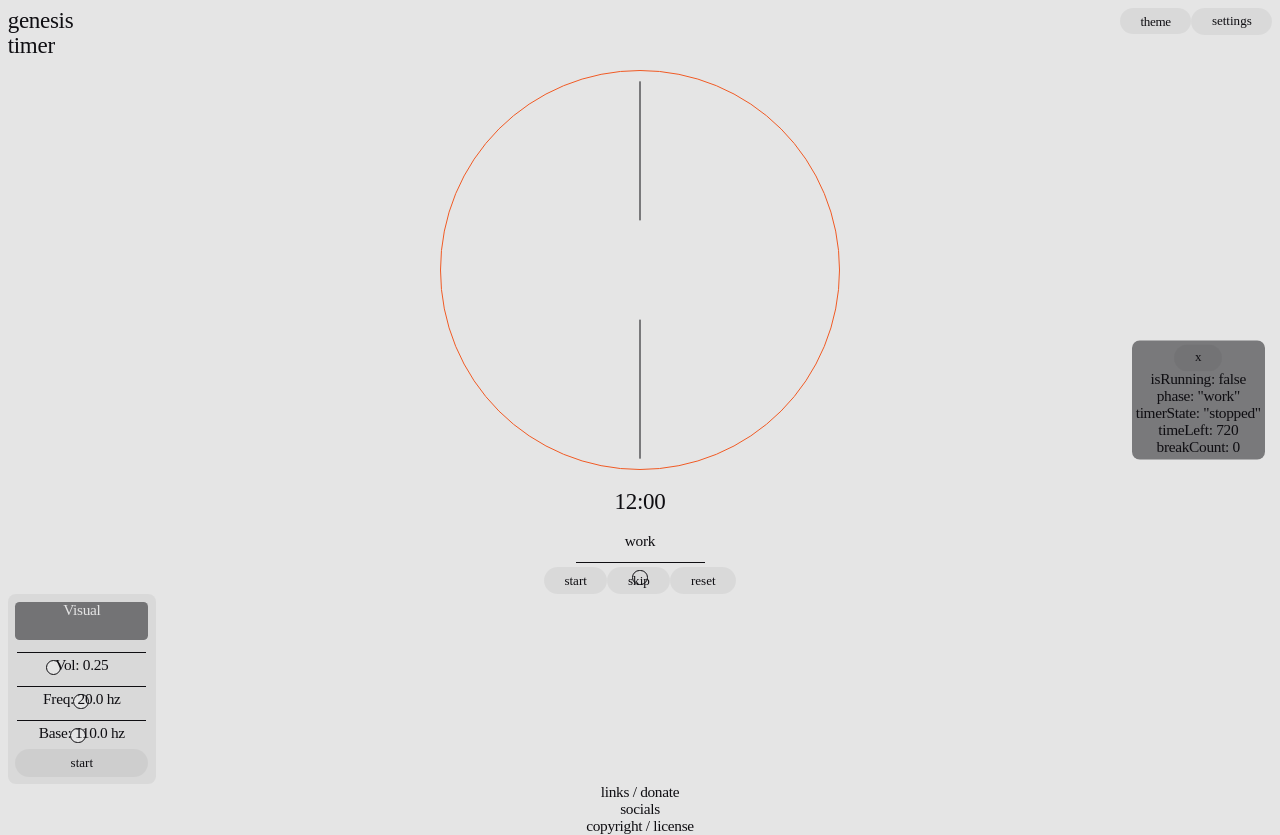
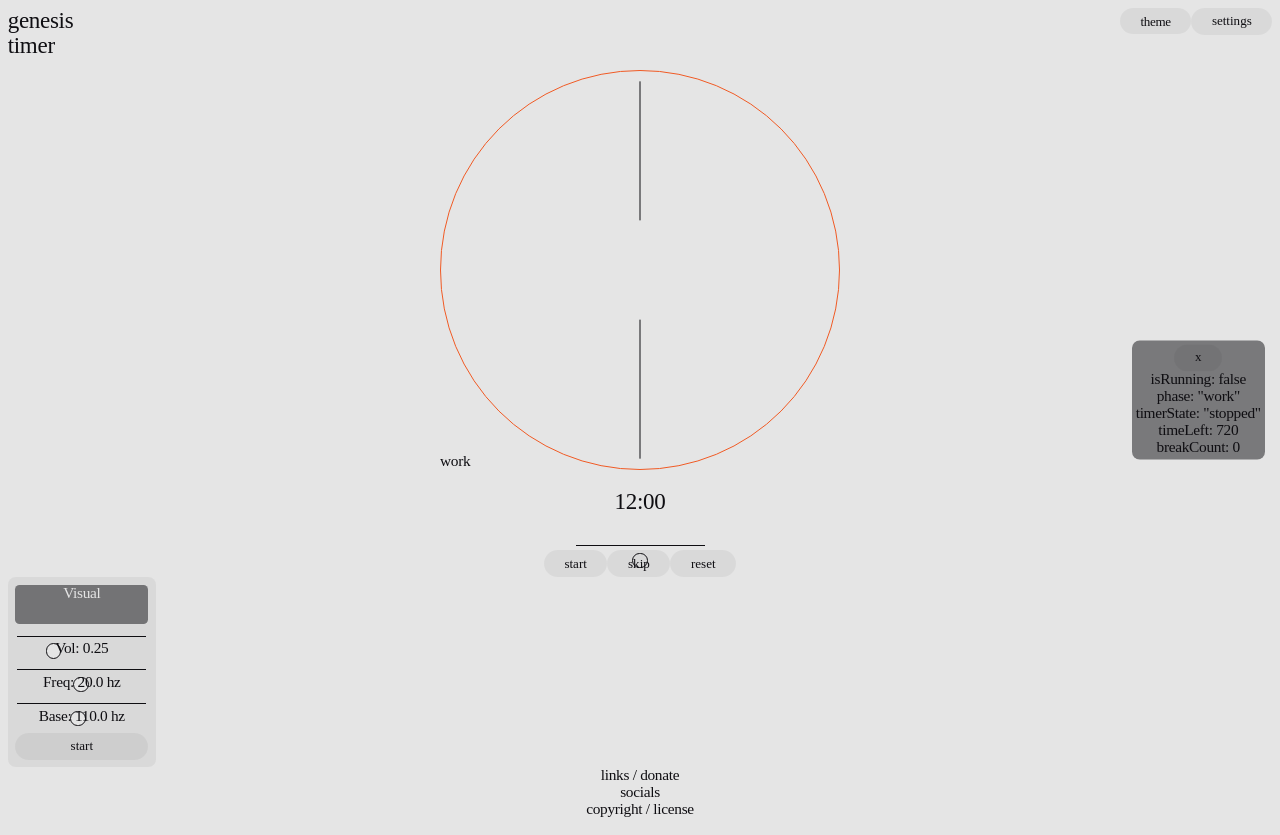
Before and after one commit to vincetol/genesis-timer, a React (Vite) app: page / in a window 1280 px wide. Built offline with nearby package versions, Linux system fonts and the light colour scheme; a web font is replaced by a local one.

Commit message:
fix: moved timer phase from timer to visual

```diff
--- a/src/components/timer/timer.tsx
+++ b/src/components/timer/timer.tsx
@@ -26,7 +26,6 @@ export default function Timer() {
         />
         <div>
           <h1>{formattedTime}</h1>
-          <div>{phase === "break" ? "break" : "work"}</div>
           <input
             type="range"
             min={DEFAULT_SETTINGS.min}
--- a/src/components/timer/timerVisual.module.css
+++ b/src/components/timer/timerVisual.module.css
@@ -41,6 +41,12 @@
 .Visual:after {
   bottom: 20%;
   transform: translate3d(-50%, +50%, 0);
+}
+
+.Phase {
+  position: absolute;
+  bottom: 0;
+  left: 0;
 }
 
 .Break {
--- a/src/components/timer/timerVisual.tsx
+++ b/src/components/timer/timerVisual.tsx
@@ -69,6 +69,7 @@ export default function TimerVisual({
         }}
       ></div>
 
+      <div className={styles.Phase}>{phase === "break" ? "break" : "work"}</div>
       <div
         className={`${styles.Break} ${phase === "break" ? styles.Active : ""}`}
       >
```
